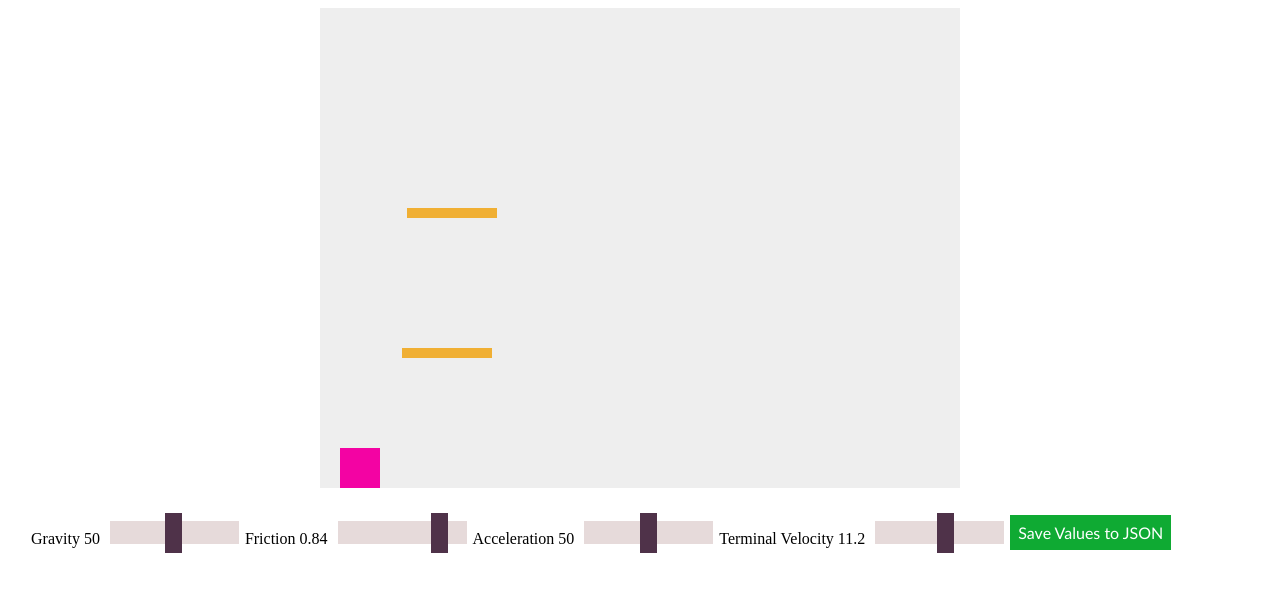
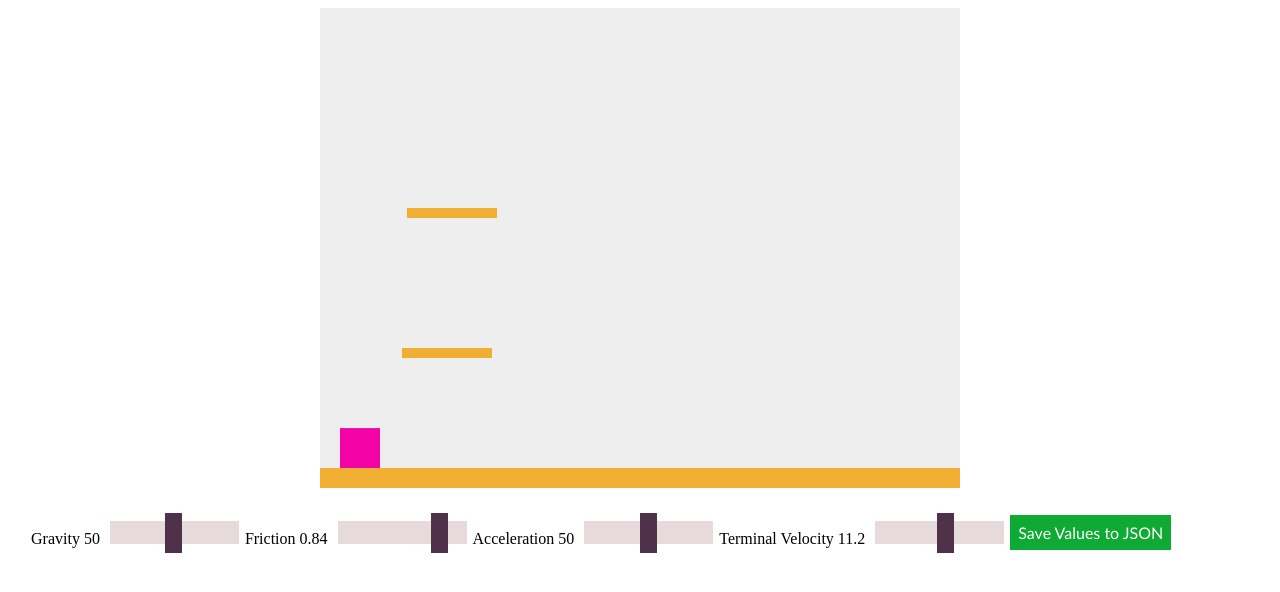
Before and after one commit to Passifi/Jumpman, a plain HTML site: page index.html in a window 1280 px wide. Drawn offline with Linux system fonts and the light colour scheme.

Commit message:
new hitdetection

```diff
--- a/main.js
+++ b/main.js
@@ -9,7 +9,7 @@ let touchingTheGround = false;
 const ctx = screen.getContext("2d");
 const GRAVITY = 0.7;
 let terminal_velocity_x = 11.2;
-let terminal_velocity_y = 152;
+let terminal_velocity_y = 1;
 let x,y;
 const SCREEN_WIDTH = screen.width;
 const SCREEN_HEIGH = screen.height;
@@ -21,36 +21,31 @@ document.getElementById("termVal").textContent = terminal_velocity_x;
 document.getElementById('terminal').value = terminal_velocity_x*5;
 let acceleration = 12;
 let jump = false;
-setInterval(mainLoop,1)
 
-class Box {
+
+class HitBox {
     constructor(x,y,width,height)
     {
-        this.leftBoundary = x;
-        this.topBoundary = y;
-        this.rightBoundary = x + width;
-        this.bottomBoundary = y+height;
-        this.width = width/2;
-        this.height = height/2;
-        this.centerPoint = new Point(x + width/2, y + height/2);
+        this.x = x;
+        this.y = y;
+        this.w = width;
+        this.h = height;
     }
 
-    returnPoints()
+
+}
+
+class Velocity
+{
+    constructor(x=0,y=0)
     {
-        let pointArray = [];
-        pointArray.push(new Point(this.leftBoundary, this.topBoundary));
-        pointArray.push(new Point(this.rightBoundary, this.topBoundary));
-        pointArray.push(new Point(this.leftBoundary, this.bottomBoundary));
-        pointArray.push(new Point(this.rightBoundary, this.bottomBoundary));
-        return pointArray;
+        this.x = x;
+        this.y = y;
     }
 
-    updateCenter()
-    {
-        this.centerPoint = new Point(this.x + this.width/2, this.y + this.height/2);
-    }
+
+
 }
-
 class Player {
         constructor(x,y,width,height,color)
         {
@@ -59,18 +54,18 @@ class Player {
             this.width  = width;
             this.height = height;
             this.color = color;
-            this.velocity = 0;
-            this.yVelocity = 0;
+            this.velocity = new Velocity();
             this.grounded = false;
-            this.box = new Box(this.x,this.y,width,height);
+            this.box = new HitBox(this.x,this.y,width,height);
+
         }
 
-        updateCollisionBox()
-        {
-            this.box.x = this.x;
-            this.box.y = this.y;
-            this.box.updateCenter();
-        }
+    applyVelocity() {
+        this.x += this.velocity.x;
+        if(!this.grounded)
+            this.y += this.velocity.y;
+    }
+
 }
 
 class Point {
@@ -88,14 +83,7 @@ class Plattform {
         this.w = w;
         this.h = h;
         this.speed = speed;
-        this.box = new Box(x,y,w,h);
-    }
-
-    updateBox()
-    {
-        this.box.x = this.x;
-        this.box.y = this.y;
-        this.box.updateCenter();
+        this.box = new HitBox(x,y,w,h);
     }
 
     move() {
@@ -104,14 +92,19 @@ class Plattform {
             this.x = 0;
         else if(this.x < 0)
             this.x = SCREEN_WIDTH;
+        this.box.x = this.x;
+        this.box.y = this.y;
 
     }
 }
 let player = new Player(20,20,40,40,"#ff0f00");
 var plattforms = [];
+let floor = new Plattform(0,screen.height-20,screen.width,screen.width,0);
 plattforms.push(new Plattform(12,340,90,10,-2));
 
 plattforms.push(new Plattform(120,200,90,10,1));
+plattforms.push(floor);
+setInterval(mainLoop,1)
 
 
 function sgn(num)
@@ -127,137 +120,29 @@ function drawBox(x,y,w=player.width,h=player.height,color)
     ctx.fillStyle = orgColor;
 }
 
-function applyGravity(physObj)
+function collision(box1, box2)
 {
-    if(!player.grounded)
-    {
-    physObj.yVelocity += GRAVITY;
-    physObj.yVelocity = Math.abs(physObj.yVelocity) >= Math.abs(terminal_velocity_y) ? terminal_velocity_y : physObj.yVelocity;
-    }
-
+    console.log(box1);
+    console.log(box2);
+    return (box1.x < box2.x + box2.w && box1.x + box1.w > box2.x && box1.y < box2.y + box2.h && box1.y + box1.h > box2.y  )
 }
 
-function ejectPlayer()
-{
 
-}
-
-function applyVelocity(player)
-{
-    if(player.grounded)
-        {
-            player.velocity += horizontalDirection*acceleration % terminal_velocity_x;
-            player.velocity = Math.abs(player.velocity) > 0 ? player.velocity* friction : 0;
-        }
-    else {
-        player.velocity += horizontalDirection*acceleration % terminal_velocity_x;
-
-        player.velocity = Math.abs(player.velocity) > 0 ? player.velocity* friction : 0;
-    }
-
-    player.y += player.yVelocity;
-    player.x += player.velocity;
-}
-
-function jumpUp()
-{
-
-    if(player.grounded)
-    {
-        player.grounded = false;
-        player.yVelocity = -16.3;
-        jumpCounter = 0;
-    }
-    else {
-        if(jumpCounter < 4)
-        {
-            jumpCounter++;
-            player.yVelocity -=1;
-        }
-    }
-}
-
-function pointInside(point, box)
-{
-    if(point.x > box.leftBoundary && point.x < box.rightBoundary)
-    {
-        if(point.y > box.topBoundary && point.y < box.bottomBoundary)
-        {
-            return true;
-        }
-    }
-    return false;
-}
-
-function centerPointMethod(box1, box2)
-{
-    let centerDeltaX = Math.abs(box1.centerPoint.x - box2.centerPoint.x);
-    let centerDeltaY = Math.abs(box1.centerPoint.y - box2.centerPoint.y);
-    let maxDistanceX = box1.width + box2.width;
-    let maxDistanceY = box1.height + box2.height;
-    if(centerDeltaX <= maxDistanceX)
-    {
-        if(centerDeltaY <= maxDistanceY)
-        {
-            return true;
-        }
-
-    }
-    return false;
-}
-
-function bottomCollide(player, plattform)
-{
-    if(player.y > plattform.h + plattform.y)
-        return 1;
-    let overlap = plattform.y - (player.y + player.height);
-    console.log(overlap);
-    if (overlap <= 0)
-        return overlap;
-    else
-        return 0;
-}
 
 function collisionDetection()
 {
-    if(player.x < 0 || player.x + 40 > screen.width)
+    player.box.x = player.x;
+    player.box.y = player.y;
+    player.grounded = false;
+    for(let i =0; i < plattforms.length; i++)
     {
-        xDelta = player.x < 0 ? Math.abs(player.x) : player.x+40 - screen.width;
-        player.velocity *= 0.92 * -1;
-        player.x += sgn(player.velocity)*xDelta;
+        player.grounded = collision(player.box, plattforms[i].box);
+        if(player.grounded)
+        {
+            console.log("Collided");
+            break;
+        }
     }
-    let collisionDetected = false;
-    player.updateCollisionBox();
-    if(player.y > screen.height- player.height)
-    {
-        player.grounded = true;
-        player.y = screen.height-player.height;
-        return;
-    }
-    for (let i = 0; i < plattforms.length; i++) {
-        const element = plattforms[i];
-        element.updateBox();
-        let pattformBox = element.box;
-        collisionDetected = centerPointMethod(player.box,pattformBox);
-
-        if(collisionDetected)
-        {
-            let over = bottomCollide(player,element);
-            if (over <= 0)
-            {
-                player.grounded = true;
-                player.y += over;
-            }
-            else
-            {
-                player.yVelocity *= -0.9;
-            }
-            return true;
-        }
-
-    }
-
-    return false;
 
 }
 
@@ -284,17 +169,26 @@ function updateParameter(parName)
     }
 }
 
+function physicsEngine()
+{
+    player.velocity.y = (player.velocity.y + 0.001) <= terminal_velocity_y ? player.velocity.y + GRAVITY : terminal_velocity_y;
+    player.applyVelocity();
+}
+
 function mainLoop()
 {
-    ctx.clearRect(0,0,screen.width,screen.height);
     // apply gravity
-    applyGravity(player);
-    applyVelocity(player);
+    physicsEngine();
     collisionDetection();
 
 
+    //render
+    render();
+}
 
-
+function render()
+{
+    ctx.clearRect(0,0,screen.width,screen.height);
 
     drawBox(player.x,player.y,player.width,player.height,"#f303a3");
     plattforms.forEach(element => {
```
Also changed, not shown: index.html (+0 -2 lines).
